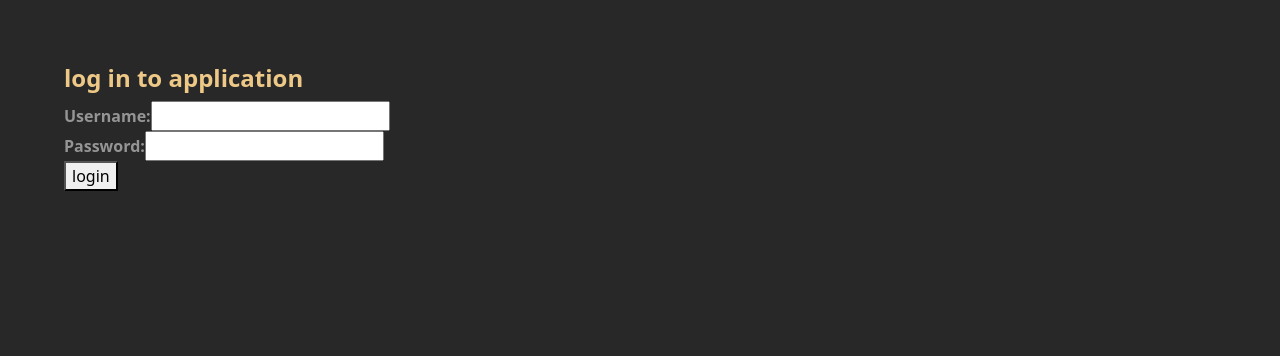
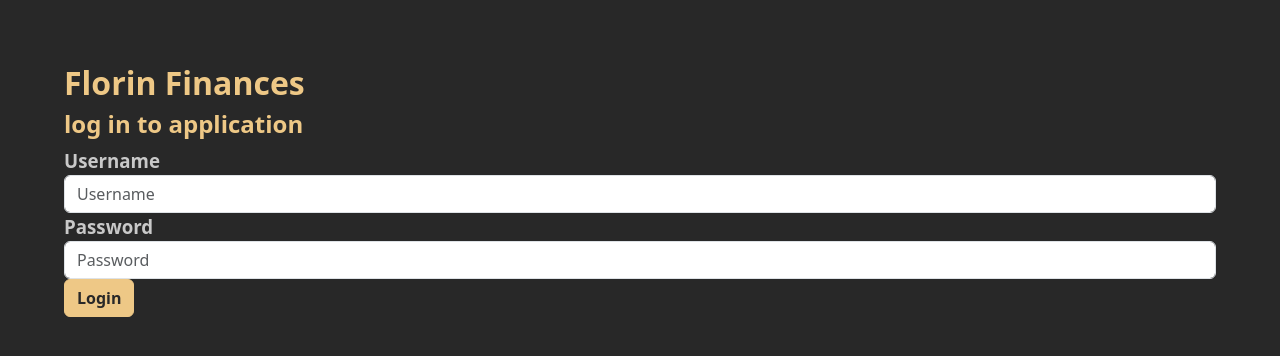
Before and after one commit to RafaelFrKl/florin-finances, a React (Create React App) app in the folder frontend/: page / in a window 1280 px wide. Shown: the top 356 px of the page. Built offline with nearby package versions, Linux system fonts and the light colour scheme.

Commit message:
change notifications and color scheme

```diff
--- a/frontend/src/App.js
+++ b/frontend/src/App.js
@@ -29,21 +29,22 @@ const App = () => {
             const user = await loginService.login({ username, password })
             setUser(user)
             storageService.saveUser(user)
-            notifyWith('welcome!')
+            notifyWith(`Welcome ${user.name}!`)
         } catch(e) {
-            notifyWith('wrong username or password', 'error')
+            notifyWith('Wrong Username or Password', 'error')
         }
     }
 
     const logout = async () => {
         setUser(null)
         storageService.removeUser()
-        notifyWith('logged out')
+        notifyWith('Logged Out')
     }
 
     if (!user) {
         return (
             <div>
+                <h1>Florin Finances</h1>
                 <h2>log in to application</h2>
                 <Notification info={info} />
                 <LoginForm login={login} />
@@ -53,11 +54,11 @@ const App = () => {
 
     return (
         <div>
-            <h2>blogs</h2>
+            <h1>Florin Finances</h1>
             <Notification info={info} />
             <div>
-                {user.name} logged in
-                <button onClick={logout}>logout</button>
+                <p>{user.name} logged in</p>
+                <button className="btn btn-primary" onClick={logout}>Logout</button>
             </div>
         </div>
     )
--- a/frontend/src/components/LoginForm.js
+++ b/frontend/src/components/LoginForm.js
@@ -11,25 +11,29 @@ const LoginForm = ({ login }) => {
 
     return (
         <form onSubmit={handleSubmit}>
-            <div>
-                <label>Username: </label>
+            <div className="form-group">
+                <label>Username</label>
                 <input
                     id='username'
+                    className="form-control"
+                    placeholder="Username"
                     value={username}
                     onChange={({ target }) => setUsername(target.value)}
                 />
             </div>
-            <div>
-                <label>Password: </label>
+            <div className="form-group">
+                <label>Password</label>
                 <input
                     id='password'
                     type="password"
+                    className="form-control"
+                    placeholder="Password"
                     value={password}
                     onChange={({ target }) => setPassword(target.value)}
                 />
             </div>
-            <button id='login-button' type="submit">
-        login
+            <button className="btn btn-primary" type="submit">
+                Login
             </button>
         </form>
     )
--- a/frontend/src/components/Notification.js
+++ b/frontend/src/components/Notification.js
@@ -1,23 +1,19 @@
 const Notification = ({ info }) => {
     if (!info.message) {
         return
+    } else if (info.type === 'error') {
+        return(
+            <div className="alert alert-danger" role="alert">
+                {info.message}
+            </div>
+        )
+    } else{
+        return (
+            <div className="alert alert-success" role="alert">
+                {info.message}
+            </div>
+        )
     }
-
-    const style = {
-        color: info.type==='error' ? 'red' : 'green',
-        background: 'lightgrey',
-        fontSize: 20,
-        borderStyle: 'solid',
-        borderRadius: 5,
-        padding: 10,
-        marginBottom: 10
-    }
-
-    return (
-        <div style={style}>
-            {info.message}
-        </div>
-    )
 }
 
 export default Notification
--- a/frontend/src/index.css
+++ b/frontend/src/index.css
@@ -17,13 +17,13 @@ h3 {
 }
 
 label {
-    color: #959595;
-    font-size: 1em;
+    color: #c9c9c9;
+    font-size: 1.17em;
     font-weight: bolder;
 }
 
 p {
-    color: #959595;
+    color: #c9c9c9;
     font-size: 1em;
 }
 
@@ -31,3 +31,20 @@ body {
     background-color: #282828;
     margin: 5%;
 }
+
+.btn-primary {
+    color: #282828;
+    font-weight: bold;
+    background-color: #eec886;
+    border-color: #eec886;
+}
+
+.btn-primary:hover,
+.btn-primary:focus,
+.btn-primary:active,
+.btn-primary.active,
+.open>.dropdown-toggle.btn-primary {
+    color: #282828;
+    background-color: #a38755;
+    border-color: #a38755;
+}
```
